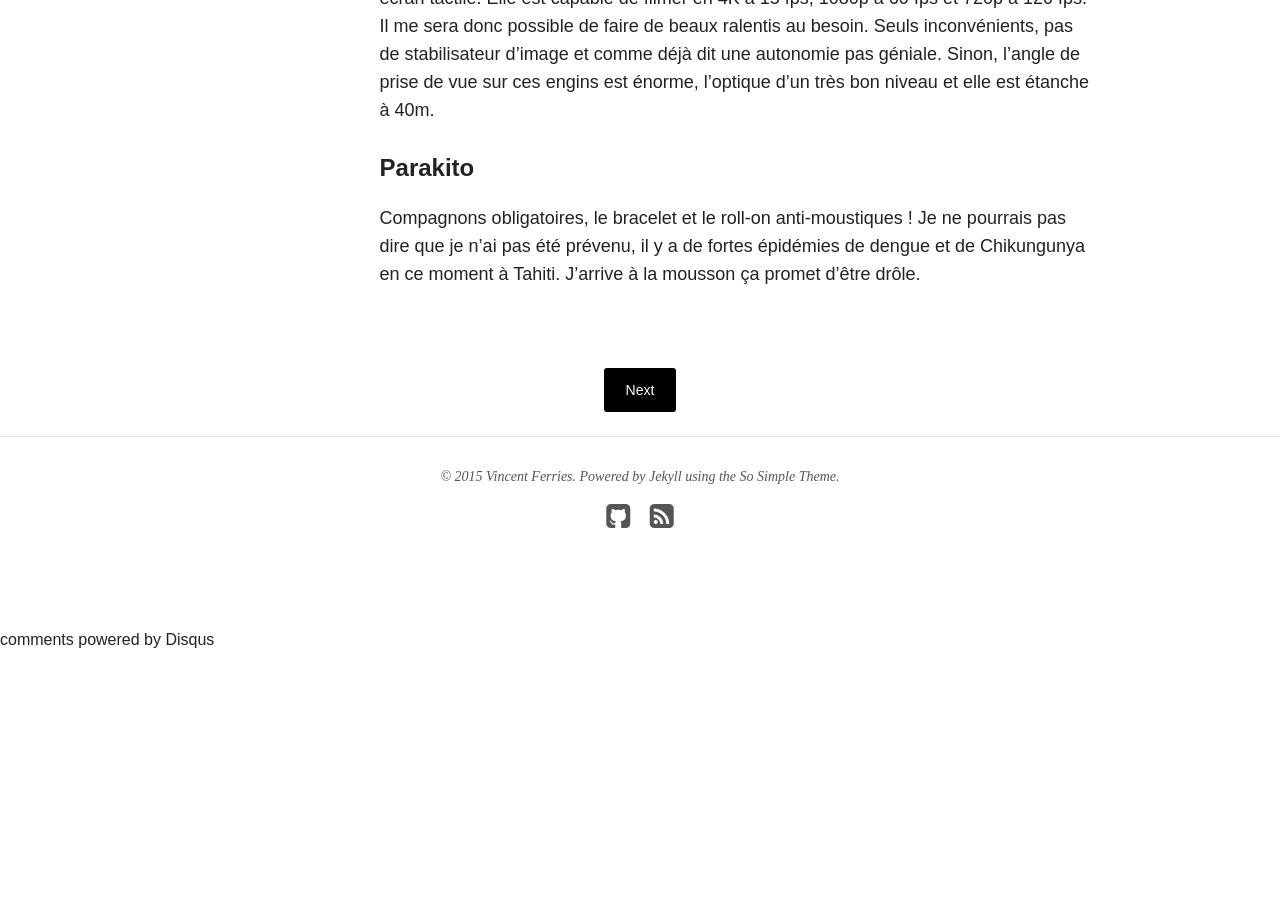
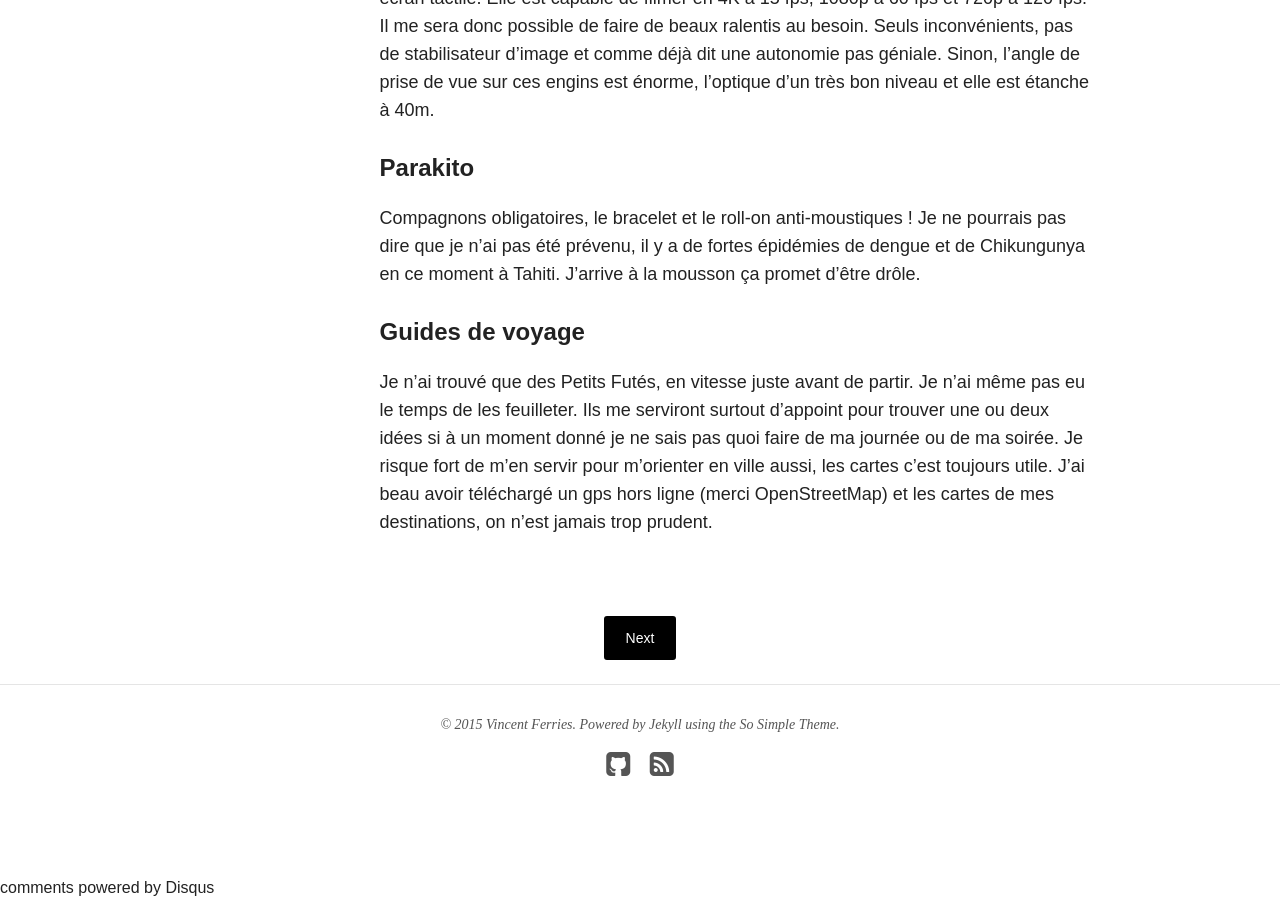
Before and after one commit to vferries/voyage, a Jekyll site: the page built from _posts/2015-01-15-mon-materiel.md, in a window 1280 px wide and 900 px high, scrolled down 3134 px. Built offline with Jekyll 4.4.1, drawn with Linux system fonts in a browser that asks for light colours; nearby versions of some CDN libraries; comment, search, counter and statistics services are not loaded; before the commit the page ends 3786 px from its top, so only the background shows below that.

Commit message:
Correction liste des images avec lien vers détail.

```diff
--- a/_posts/2015-01-15-mon-materiel.md
+++ b/_posts/2015-01-15-mon-materiel.md
@@ -13,7 +13,7 @@
 ### Vue d'ensemble
 
 <figure>
-	<img src="{{site.url}}/images/matos_photo.jpg" alt="go pro">
+	<a href="{{site.url}}/images/matos_photo.jpg"><img src="{{site.url}}/images/matos_photo.jpg" alt="go pro"></a>
 	<figcaption>Tout l'étendue du matériel numérique qui va me suivre pendant mon expédition</figcaption>
 </figure>
 
@@ -22,8 +22,8 @@
 ### Le détail
 
 <figure class="half">
-	<img src="{{site.url}}/images/go_pro.jpg" alt="go pro">
-	<img src="{{site.url}}/images/parakito.jpg" alt="parakito">
+	<a href="{{site.url}}/images/go_pro.jpg"><img src="{{site.url}}/images/go_pro.jpg" alt="go pro"></a>
+	<a href="{{site.url}}/images/parakito.jpg"><img src="{{site.url}}/images/parakito.jpg" alt="parakito"></a>
 	<figcaption>Go Pro et parakito.</figcaption>
 </figure>
 
@@ -46,3 +46,7 @@
 
 #### Parakito
 Compagnons obligatoires, le bracelet et le roll-on anti-moustiques ! Je ne pourrais pas dire que je n'ai pas été prévenu, il y a de fortes épidémies de dengue et de Chikungunya en ce moment à Tahiti. J'arrive à la mousson ça promet d'être drôle.
+
+#### Guides de voyage
+Je n'ai trouvé que des Petits Futés, en vitesse juste avant de partir. Je n'ai même pas eu le temps de les feuilleter. Ils me serviront surtout d'appoint pour trouver une ou deux idées si à un moment donné je ne sais pas quoi faire de ma journée ou de ma soirée.
+Je risque fort de m'en servir pour m'orienter en ville aussi, les cartes c'est toujours utile. J'ai beau avoir téléchargé un gps hors ligne (merci OpenStreetMap) et les cartes de mes destinations, on n'est jamais trop prudent.
```
